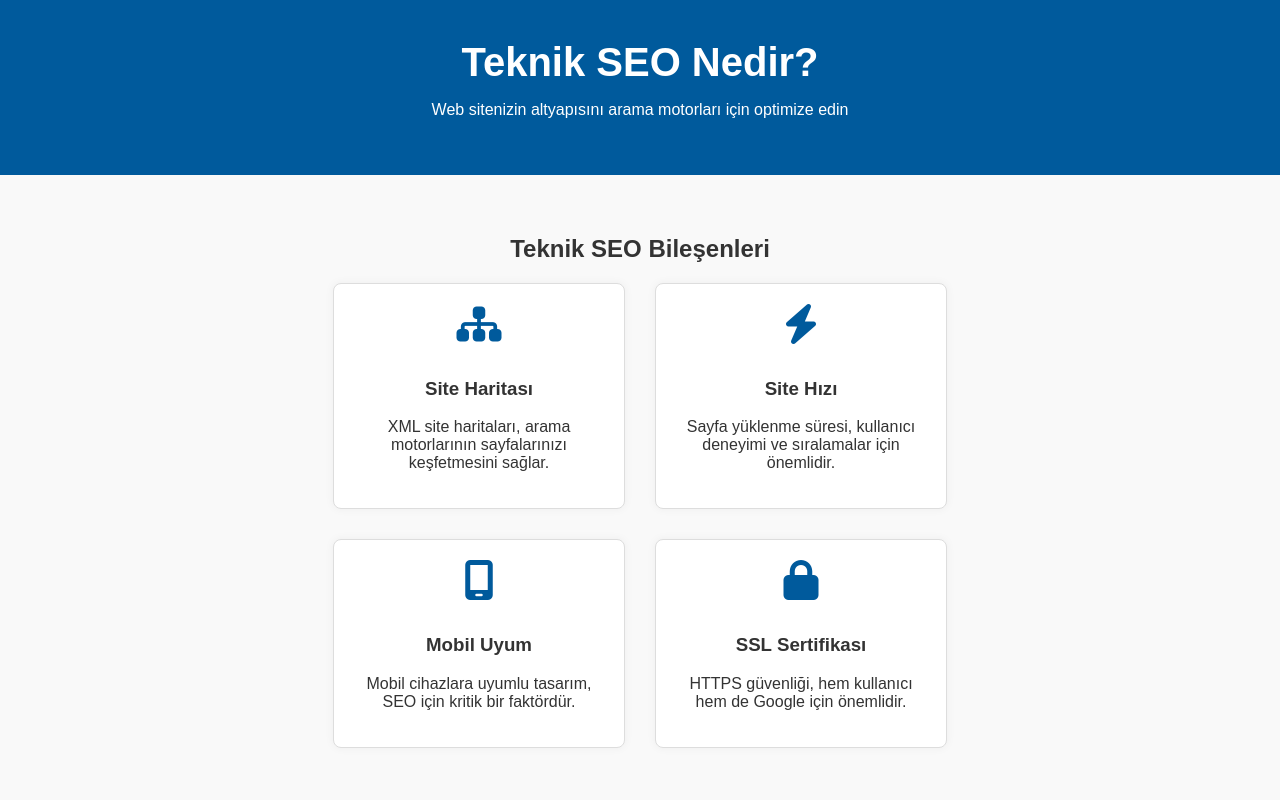
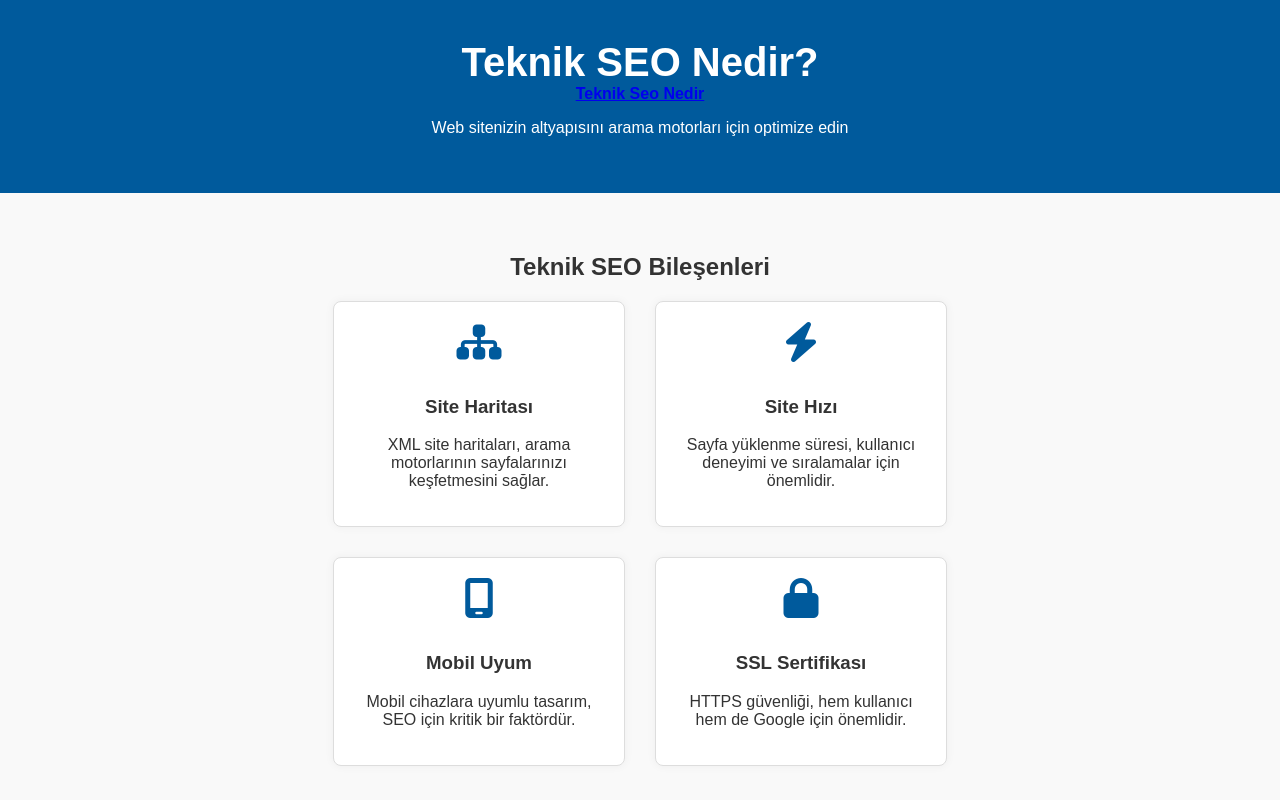
Before and after one commit to Seouzman/Teknik-seo-nedir, a plain HTML site: page index.html in a window 1280 px wide. Shown: the top 800 px of the page. Drawn offline with Linux system fonts and the light colour scheme.

Commit message:
index.html

```diff
--- a/index.html
+++ b/index.html
@@ -82,7 +82,7 @@
 
   <header>
     <h1>Teknik SEO Nedir?</h1>
-    <p>Web sitenizin altyapısını arama motorları için optimize edin</p>
+    <strong><a href="https://www.seouptr.com" target="_blank">Teknik Seo Nedir</a></strong> <p>Web sitenizin altyapısını arama motorları için optimize edin</p>
   </header>
 
   <section>
```
